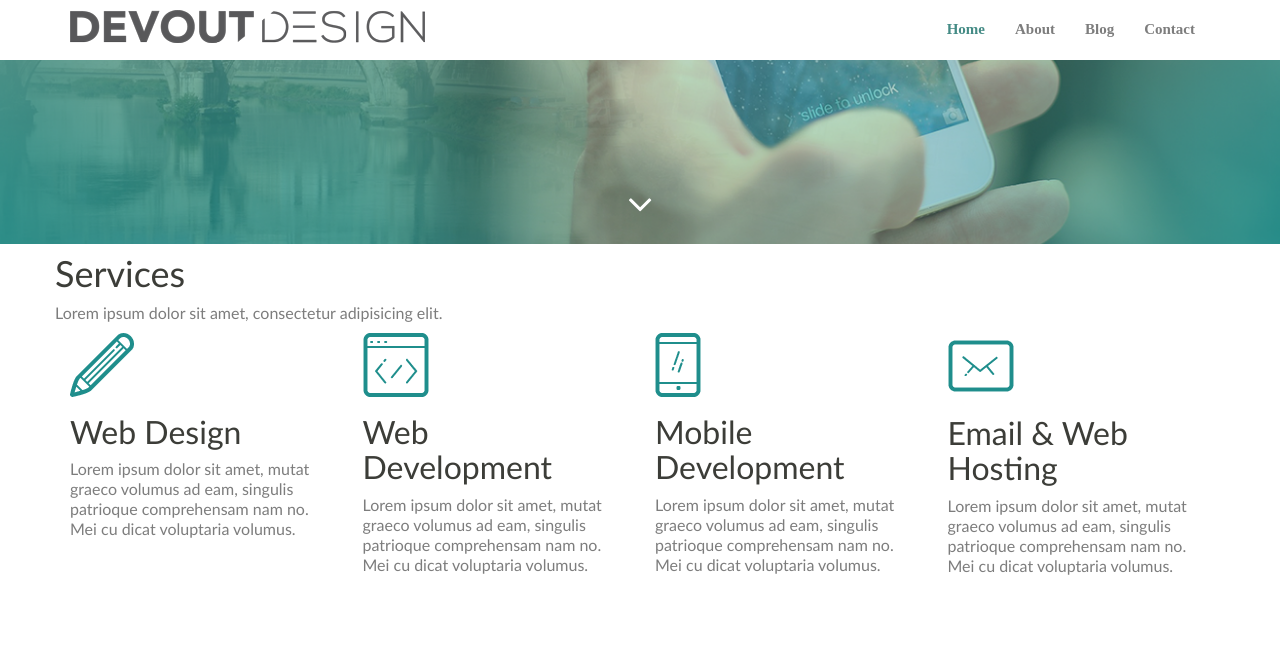
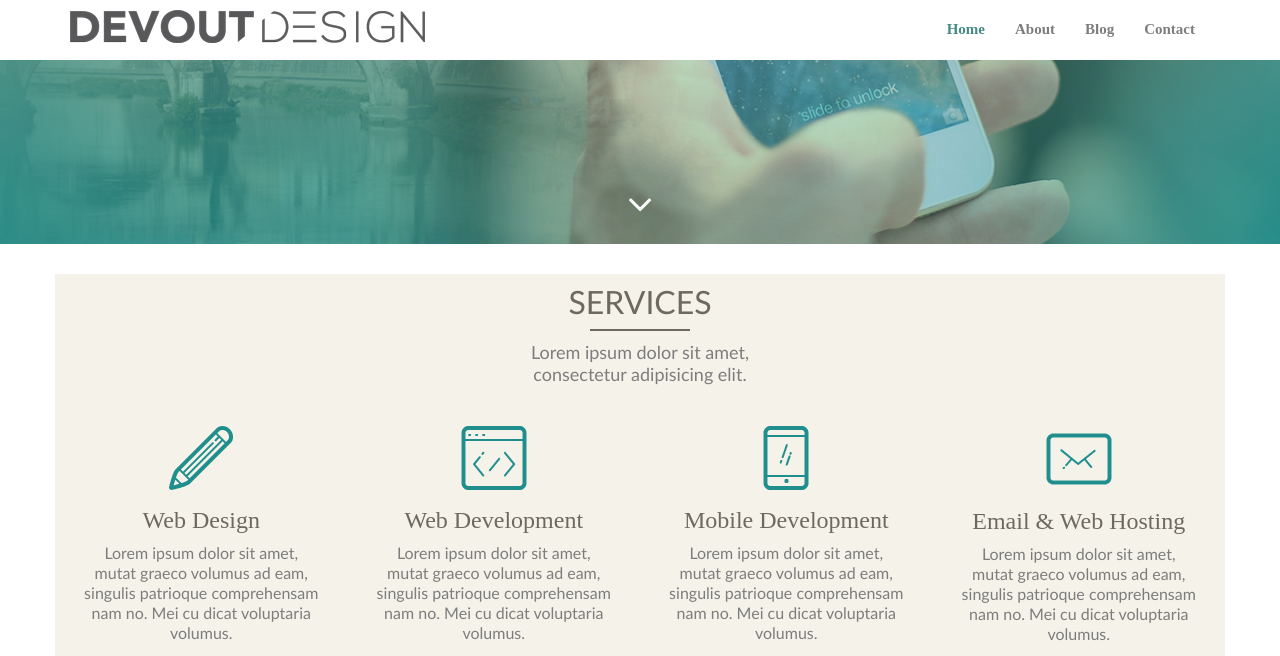
Before and after one commit to devoutdesign/devoutdesign.github.io, a Jekyll site: the page built from index.html, in a window 1280 px wide and 1400 px high, scrolled down 311 px. Shown: the top 656 px of the window. Built offline with Jekyll 4.4.1, drawn with Linux system fonts in a browser that asks for light colours; nearby versions of some CDN libraries; grey boxes are pictures that could not be loaded.

Commit message:
Polish services section

```diff
--- a/_includes/services.html
+++ b/_includes/services.html
@@ -1,33 +1,35 @@
-<section id="section-services" class="section pad-bot30 bg-white">
+<section id="section-services" class="section section-services pad-bot30">
     <div class="container">
         <div class="row mar-bot40">
-            <h1>Services</h1>
-            <p class="subheading">Lorem ipsum dolor sit amet, consectetur adipisicing elit.</p>
-            <div class="col-lg-3">
-                <div class="align-center">
+            <div class="col-md-12 title-wrapper">
+                <h1 class="section-title">Services</h1>
+                <p class="subheading">Lorem ipsum dolor sit amet, consectetur adipisicing elit.</p>
+            </div>
+            <div class="col-md-3">
+                <div class="service-col">
                     <img src="/assets/images/icon-pencil.png" class="pencil">
-                    <h2 class="text-bold">Web Design</h2>
+                    <h2>Web Design</h2>
                     <p>Lorem ipsum dolor sit amet, mutat graeco volumus ad eam, singulis patrioque comprehensam nam no. Mei cu dicat voluptaria volumus.</p>
                 </div>
             </div>
-            <div class="col-lg-3">
-                <div class="align-center">
+            <div class="col-md-3">
+                <div class="service-col">
                     <img src="/assets/images/icon-dev.png" class="code">
-                    <h2 class="text-bold">Web Development</h2>
+                    <h2>Web Development</h2>
                     <p>Lorem ipsum dolor sit amet, mutat graeco volumus ad eam, singulis patrioque comprehensam nam no. Mei cu dicat voluptaria volumus.</p>
                 </div>
             </div>
-            <div class="col-lg-3">
-                <div class="align-center">
+            <div class="col-md-3">
+                <div class="service-col">
                     <img src="/assets/images/icon-mobile.png" class="mobile">
-                    <h2 class="text-bold">Mobile Development</h2>
+                    <h2>Mobile Development</h2>
                     <p>Lorem ipsum dolor sit amet, mutat graeco volumus ad eam, singulis patrioque comprehensam nam no. Mei cu dicat voluptaria volumus.</p>
                 </div>
             </div>
-            <div class="col-lg-3">
-                <div class="align-center">
+            <div class="col-md-3">
+                <div class="service-col">
                     <img src="/assets/images/icon-mail.png" class="mail">
-                    <h2 class="text-bold">Email &amp; Web Hosting</h2>
+                    <h2>Email &amp; Web Hosting</h2>
                     <p>Lorem ipsum dolor sit amet, mutat graeco volumus ad eam, singulis patrioque comprehensam nam no. Mei cu dicat voluptaria volumus.</p>
                 </div>
             </div>
--- /dev/null
+++ b/assets/_sass/section/_section.scss
@@ -0,0 +1,39 @@
+// ==========================================================================
+//  section
+// ==========================================================================
+.section {
+	.container {
+	    margin: 30px auto;
+	    background: $cream;
+	}
+
+	.title-wrapper {
+		margin-bottom: 2.5em;
+		text-align: center;
+	}
+
+	.section-title {
+		font-size: 2em;
+		text-transform: uppercase;
+		color: $brown;
+		&:after {
+			content: "";
+			display: block;
+			height: 2px;
+		    width: 100px;
+		    margin: 10px auto;
+			background-color: $brown;
+		}
+	}
+
+	.subheading {
+		max-width: 25%;
+		margin: 0 auto;
+		font-size: 1.125em;
+		font-weight: 300;
+	}
+
+	.col-md-3 {
+		text-align: center;
+	}
+}
--- /dev/null
+++ b/assets/_sass/services/_services.scss
@@ -0,0 +1,18 @@
+// ==========================================================================
+//  services
+// ==========================================================================
+.section-services {
+	.service-col {
+		h2 {
+			color: $brown;
+			font-family: $serif;
+			font-size: 1.5em;
+		}
+		p {
+			width: 90%;
+			margin: 0 auto;
+			font-size: 1em;
+			font-weight: 300;
+		}
+	}
+}
--- a/assets/css/main.scss
+++ b/assets/css/main.scss
@@ -5,71 +5,43 @@
 // Libraries
 @import url('//fonts.googleapis.com/css?family=Lato:400,300,700,900');
 @import url('//maxcdn.bootstrapcdn.com/font-awesome/4.5.0/css/font-awesome.min.css');
-@import "bootstrap";
-
-// Switch over to this structure:
-// * Base Styles
-// colors
-// base
-// * Modules
-// btn
-// section
-// block
-// etc
-// * Layouts
-// row
-// section
-// grid
+@import url('//maxcdn.bootstrapcdn.com/bootstrap/3.3.6/css/bootstrap.min.css');
+//@import "bootstrap";
 
 // General Styles
 @import "base/typography";
 @import "base/base";
 @import "base/mixins";
 
-// Adjustments
-@import "adjustments/adjustments";
+// Modules
+@import "btn/btn";
+@import "social/social";
 
-// Margin and Padding
+// Layout
+@import "navigation/navigation";
 @import "margin-padding/marginpadding";
+@import "footer/footer";
+@import "section/section";
 
 // Testimonials
 @import "testimonials/testimonials";
 
-// Navigation
-@import "navigation/navigation";
+// Specific sections
+@import "featured/featured";
+@import "services/services";
+@import "portfolio/portfolio";
+@import "about/about";
+@import "contact/contact";
+@import "clients/clients";
+@import "blog/blog";
 
-// Featured
-@import "featured/featured";
-
-// Flexslider
+// Sliders
 @import "flexslider/flexslider";
-
-// Revolution Slider
 @import "revolution-slider/revolution-slider";
 
-// Portfolio
-@import "portfolio/portfolio";
+// Adjustments
+@import "adjustments/adjustments";
 
-// About
-@import "about/about";
-
-// Contact
-@import "contact/contact";
-
-// Clients
-@import "clients/clients";
-
-// Footer
-@import "footer/footer";
-
-// Social
-@import "social/social";
-
-// Blog
-@import "blog/blog";
-
-// Btn
-@import "btn/btn";
 
 //@import "font-awesome.css";
 //@import "overwrite.css"; // overwrite bootstrap standard
```
